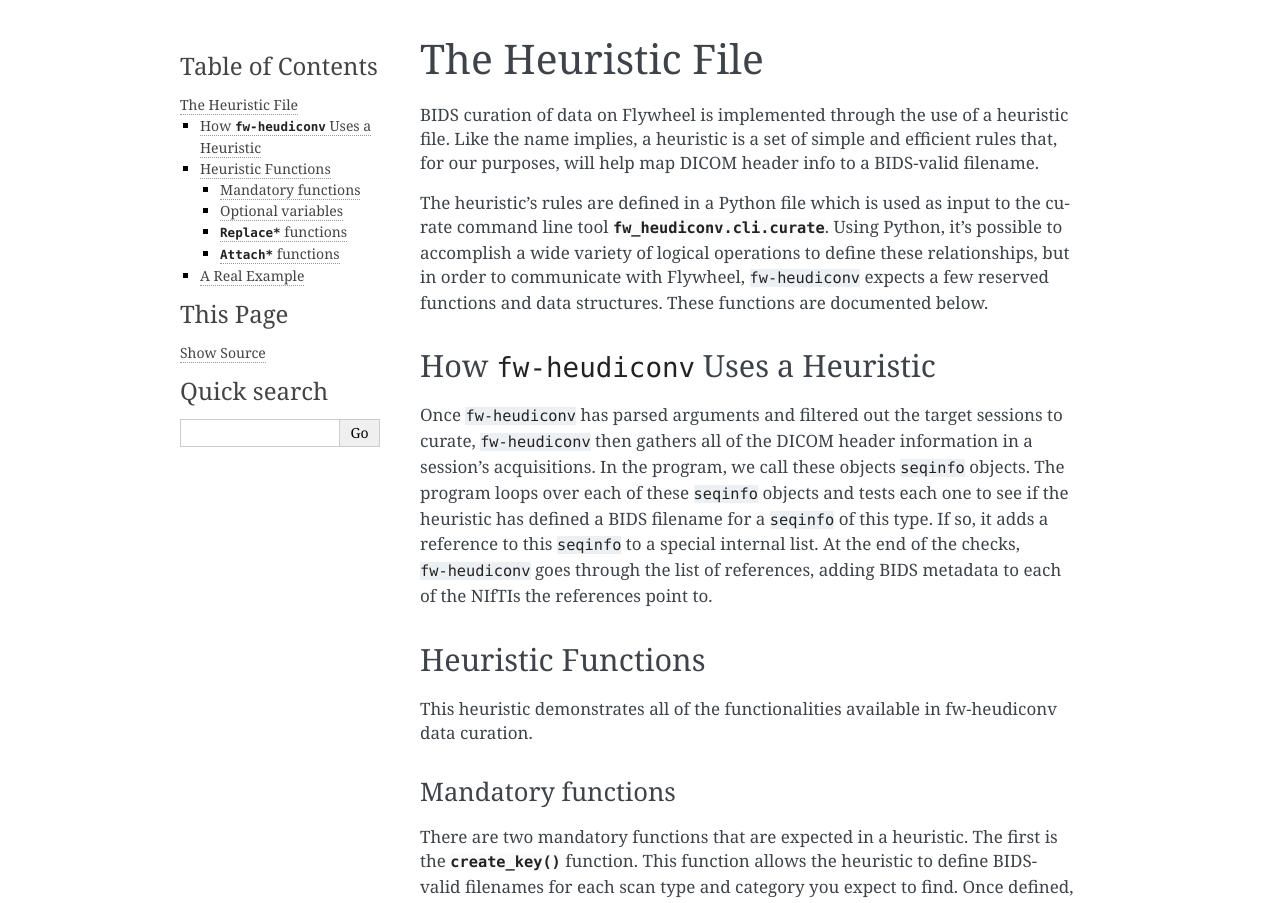
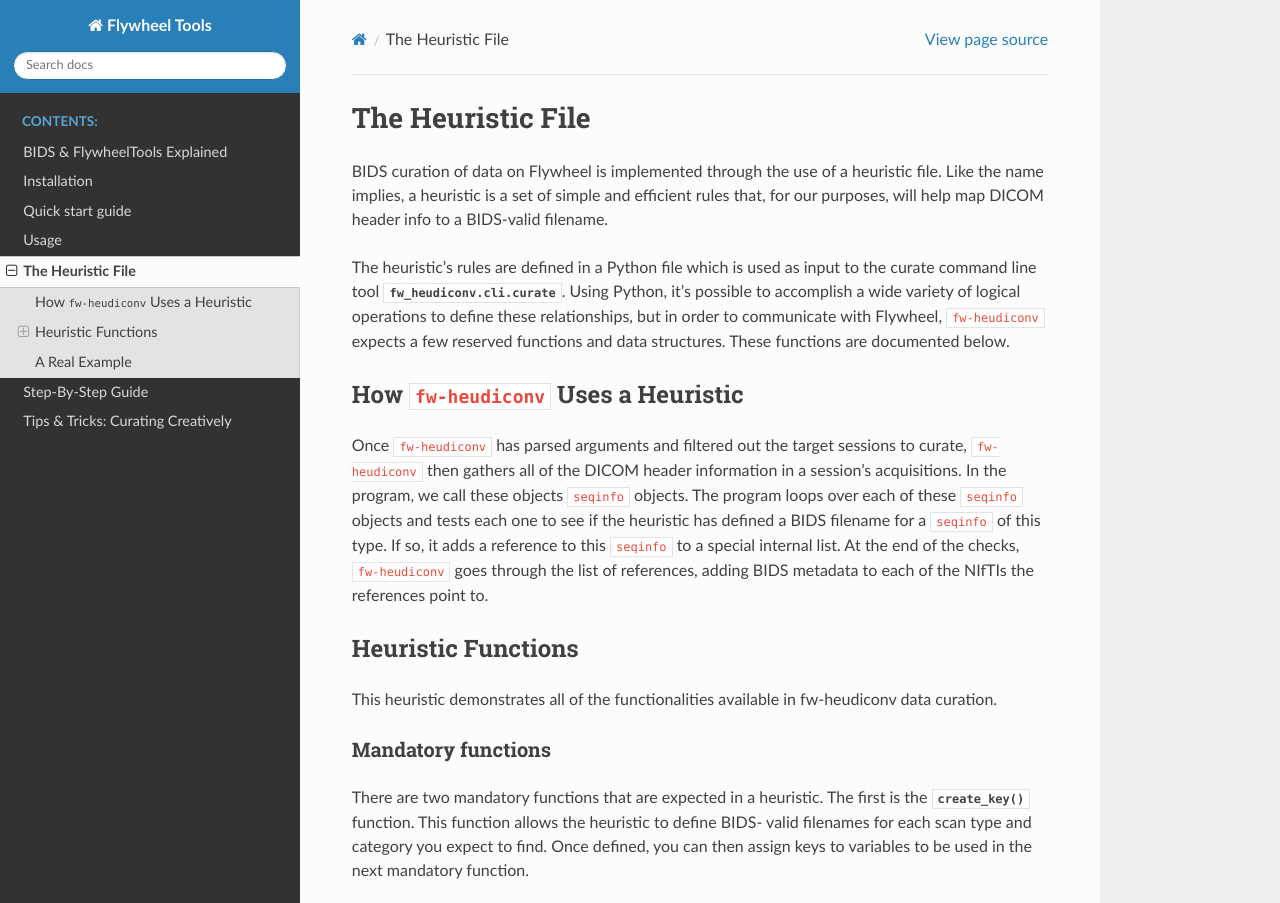
Before and after one commit to PennLINC/fw-heudiconv, a Sphinx documentation site: the page built from docs/source/heuristic.rst, in a window 1280 px wide and 1400 px high, cut to the strip 0-903 px from the top of the window. Built offline with Sphinx 7.4.7 and the Read the Docs theme 2.0.0, drawn with Linux system fonts in a browser that asks for light colours; some of the changed lines change nothing that is shown; some of the changed text lies outside the part shown.

Commit message:
updating docs

```diff
--- a/docs/source/conf.py
+++ b/docs/source/conf.py
@@ -48,8 +48,23 @@
 # The theme to use for HTML and HTML Help pages.  See the documentation for
 # a list of builtin themes.
 #
-html_theme = 'alabaster'
-
+html_theme = "sphinx_rtd_theme"
+html_theme_options = {
+    #'analytics_id': 'UA-XXXXXXX-1',  #  Provided by Google in your dashboard
+    #'analytics_anonymize_ip': False,
+    #'logo_only': False,
+    #'display_version': True,
+    #'prev_next_buttons_location': 'bottom',
+    #'style_external_links': False,
+    #'vcs_pageview_mode': '',
+    #'style_nav_header_background': 'white',
+    # Toc options
+    'collapse_navigation': True,
+    'sticky_navigation': True,
+    'navigation_depth': 4,
+    #'includehidden': True,
+    #'titles_only': False
+}
 # Add any paths that contain custom static files (such as style sheets) here,
 # relative to this directory. They are copied after the builtin static files,
 # so a file named "default.css" will overwrite the builtin "default.css".
--- a/docs/source/stepbystep.rst
+++ b/docs/source/stepbystep.rst
@@ -6,7 +6,7 @@
 this tutorial, you will at the very least need access to Flywheel and a text editor.
 
 Step 1: Understanding Your Dataset in the Context of BIDS
-=========================================================
+---------------------------------------------------------
 
 Before you can curate the dataset into BIDS, it's important to be able to
 predict how your dataset should look in BIDS. If you don't know what BIDS is,
@@ -21,80 +21,163 @@
 To start, we need to figure out what we can use to create this "mapping". In
 ``fw-heudiconv`` curation, this mapping is called a heuristic, and we'll use
 the DICOMs' header information to create rules for this mapping. To extract this
-information, we will use ``fw-heudiconv-tabulate``.
+information, we will use ``fw-heudiconv-tabulate`` to generate a `seqinfo table`.
 
 ``fw-heudiconv-tabulate``
 -------------------------
 
-In the Flywheel GUI, select a session to
+In the Flywheel GUI, from within a project, select the "Analysis" tab:
 
-How ``fw-heudiconv`` Uses a Heuristic
--------------------------------------
-Once ``fw-heudiconv`` has parsed arguments and filtered out the target sessions
-to curate, ``fw-heudiconv`` then gathers all of the DICOM header information in
-a session's acquisitions. In the program, we call these objects ``seqinfo`` objects.
-The program loops over each of these ``seqinfo`` objects and tests each
-one to see if the heuristic has defined a BIDS filename for a ``seqinfo`` of this
-type. If so, it adds a reference to this ``seqinfo`` to a special internal list.
-At the end of the checks, ``fw-heudiconv`` goes through the list of references,
-adding BIDS metadata to each of the NIfTIs the references point to.
+.. image:: project_analysis_view.png
+   :width: 1200
 
-Heuristic Functions
--------------------
-This heuristic demonstrates all of the functionalities available in fw-heudiconv
-data curation.
+Click the "Run Analysis Gear" button, which will drop down the analysis box. In
+this box, select ``Flywheel HeuDiConv`` as the gear to run the analysis.
 
-Mandatory functions
-^^^^^^^^^^^^^^^^^^^^
+.. image:: project_gear_view.png
+   :width: 1200
 
-There are two mandatory functions that are expected in a heuristic. The first is
-the :func:`create_key` function. This function allows the heuristic to define BIDS-
-valid filenames for each scan type and category you expect to find. Once defined,
-you can then assign keys to variables to be used in the next mandatory function.
+From here, click the "Configuration" tab (there are no inputs required at
+this stage). This will allow you to set the configuration for the gear. Under
+"Action", select "Tabulate", and make sure to *uncheck* ``dry_run``. When ready,
+hit "Run Gear"!
 
-.. autofunction:: fw_heudiconv.example_heuristics.demo.create_key
+The same can be accomplished at the command line, with this command:
 
-The next mandatory function is :func:`infotodict`. This function does the heavy lifting —
-it loops over the ``seqinfo`` objects, and uses boolean logic in each to decide if
-it is going to be assigned to a BIDS key.
+.. code-block:: python
 
-.. autofunction:: fw_heudiconv.example_heuristics.demo.infotodict
-
-Optional variables
-^^^^^^^^^^^^^^^^^^^
-There are optional variables you can use to hardcode metadata into the BIDS sidecar
-or define fieldmap intentions (:data:`MetadataExtras` and :data:`IntendedFor`).
-
-.. autodata:: fw_heudiconv.example_heuristics.demo.MetadataExtras
-
-.. autodata:: fw_heudiconv.example_heuristics.demo.IntendedFor
-
-``Replace*`` functions
-^^^^^^^^^^^^^^^^^^^^^^^
-There are optional functions that assist with Flywheel-specific data
-manipulation. The first of these is the :func:`ReplaceSubject` and :func:`ReplaceSession`
-functions, which can be used to manipulate the label of a Flywheel object before
-it is inserted into a BIDS filename (for example, to remove leading zeroes).
-These functions are expected to have a string as input (the Flywheel label) and
-the return object to be a string of your making. These functions *don't* affect
-the source data objects on Flywheel, only the metadata BIDS fields.
-
-.. autofunction:: fw_heudiconv.example_heuristics.demo.ReplaceSubject
-
-.. autofunction:: fw_heudiconv.example_heuristics.demo.ReplaceSession
-
-``Attach*`` functions
-^^^^^^^^^^^^^^^^^^^^^^^
-Then there are the :func:`AttachToProject` and :func:`AttachToSession` functions, which
-are used to dynamically generate and upload BIDS metadata files, like participant
-or event files. We've found these functions useful for generating and uploading
-ASL context files, but can be used for any dynamic file attachment purpose,
-so long as the data can be parsed into a raw text string.
+    fw-heudiconv-tabulate --project FlywheelTools_TestData --path MY/OUTPUT/DIRECTORY/
 
 
-.. autofunction:: fw_heudiconv.example_heuristics.demo.AttachToSession
+The Output
+^^^^^^^^^^
 
-.. autofunction:: fw_heudiconv.example_heuristics.demo.AttachToProject
+You should now see an analysis object appear in the GUI. This analysis object is
+associated with the project, since we started it at the project level. If a blue
+gear is spinning, the gear is still running (this can include virtual machine
+initialization and shut down time); a red X means it failed, but a green check
+means success! You should be able to check the "Gear Logs" in the analysis object
+to read through ``stdout`` (all the commands and outputs) as the gear ran.
+
+.. image:: tabulate_log.png
+   :width: 1200
+
+In the Results section of the analysis, Flywheel zips all the data it was
+instructed to save as outputs -- in this case, the result of our tabulation.
+Download this file and unzip it, afterwhich you can open it in your table viewer
+or text editor of choice.
+
+.. image:: tabulate_table.png
+   :width: 1200
+
+Next, we're going to use this table to curate one of the subjects. Fortunately,
+in the table viewer, we can use a filter to only show data from one subject.
+Here, we pick subject 019459 using the ``patient_id`` column.
+
+Developing a Simple Heuristic
+-----------------------------
+
+To start, open up any text editor, such as Notepad or TextEdit. We're going to
+start by curating the anatomical T1w image, whose DICOM is highlighted here:
+
+.. image:: t1w_seqinfo.png
+   :width: 1200
+
+In-depth knowledge of these functions is not necessary for this tutorial, but
+see :ref:`heuristic` if you want to understand each of them in earnest. First,
+copy and paste the ``create_key()`` function into a new file in your text editor:
+
+.. code-block:: python
+
+    def create_key(template, outtype=('nii.gz',), annotation_classes=None):
+        if template is None or not template:
+            raise ValueError('Template must be a valid format string')
+        return template, outtype, annotation_classes
+
+Next, use this function to create a BIDS name for the T1w NIfTI you want:
+
+.. code-block:: python
+
+    def create_key(template, outtype=('nii.gz',), annotation_classes=None):
+        if template is None or not template:
+            raise ValueError('Template must be a valid format string')
+        return template, outtype, annotation_classes
+
+    # Create Keys
+    t1w = create_key(
+       'sub-{subject}/ses-{session}/anat/sub-{subject}_ses-{session}_T1w')
+
+When ``fw-heudiconv`` runs this heuristic, there will exist a variable called
+``t1w``, and it will have the string specifying the BIDS file name and path
+for a T1w (relative to the BIDS root). The next step is making sure that the
+DICOM we selected will be assigned to this variable. The next function we will
+use to do that is the ``infotodict`` function:
+
+.. code-block:: python
+
+    def infotodict(seqinfo):
+
+        info = {
+          t1w: []
+        }
+
+        for s in seqinfo:
+            if "MPRAGE" in s.series_description:
+                info[t1w].append(s.series_id)
+
+        return info
+
+After the function is defined with ``def``, we create the ``info`` object -- a
+Python dictionary with one key, ``t1w``, and an empty list. Our goal is to
+populate this dictionary with the list of DICOMs who belong to the ``t1w`` key.
+
+The input to this function, ``seqinfo``, is `each row from your seqinfo table`.
+So looping over the object ``seqinfo`` gives you access to each row of your table,
+where the variables in the table are accessed using Python.
+
+In our example above, we access ``series_description`` and check if it contains the
+string ``MPRAGE``. We know our T1w is the only one that has this string:
+
+.. image:: t1w_highlighted.png
+   :width: 1200
+
+So we `append` the ``series_id`` value of that row (the unique identifier of
+the DICOM) to the list of files that should be named this way -- the ``t1w`` key.
+The heuristic at this point should look like this:
+
+.. code-block:: python
+
+    def create_key(template, outtype=('nii.gz',), annotation_classes=None):
+        if template is None or not template:
+            raise ValueError('Template must be a valid format string')
+        return template, outtype, annotation_classes
+
+    # Create Keys
+    t1w = create_key(
+       'sub-{subject}/ses-{session}/anat/sub-{subject}_ses-{session}_T1w')
+
+    # loop over the seqinfo table
+    def infotodict(seqinfo):
+
+        # the dictionary of keys and list of files they correspond to
+        info = {
+          t1w: []
+        }
+
+        # loop over each row of your seqinfo table
+        for s in seqinfo:
+
+            # if the series description contains "MPRAGE",
+            # add the DICOM identifier to the dictionary
+
+            if "MPRAGE" in s.series_description:
+                info[t1w].append(s.series_id)
+
+      return info
+
+Save this file as ``my_test_heuristic.py`` -- we're going to use it in the next
+section to curate the T1w image!
+
 
 
 A Real Example
```
Also changed, not shown: docs/source/dicom-reorganization-transparent-white_1000x477.png, docs/source/output_location.png (added), docs/source/project_analysis_view.png (added), docs/source/t1w_highlighted.png (added), docs/source/t1w_seqinfo.png (added), docs/source/tabulate_log.png (added), 2 other files.
